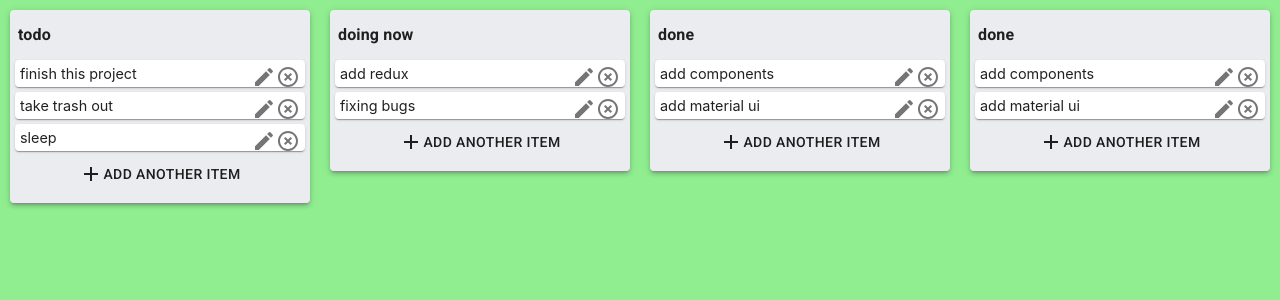
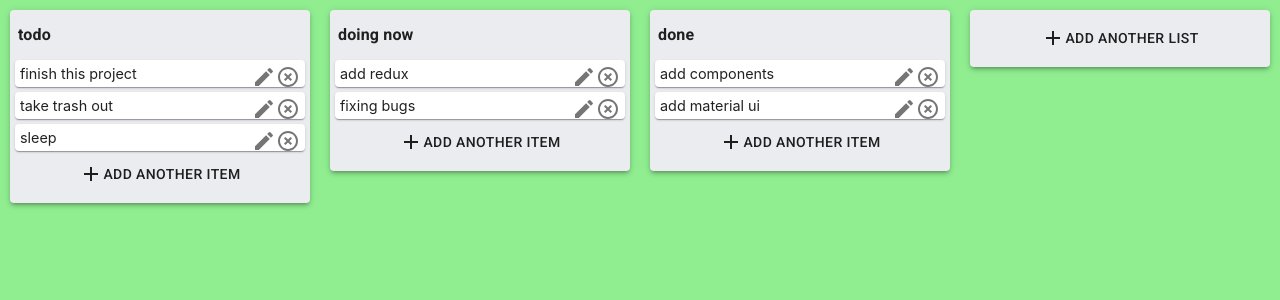
Before and after one commit to markobozic346/todo-react-redux-app, a React (Create React App) app: page / in a window 1280 px wide. Shown: the top 300 px of the page. Built offline with nearby package versions, Linux system fonts and the light colour scheme.

Commit message:
adding item into list

```diff
--- a/src/App.js
+++ b/src/App.js
@@ -33,6 +33,7 @@ function App(store) {
 
           <List
             key={i}
+            listID={list.id}
             listTitle={list.title}
             listItems={list.items}
           />
--- a/src/actions/actions.js
+++ b/src/actions/actions.js
@@ -3,16 +3,18 @@ const addList = (title) => {
     return{
         type: 'ADD_LIST',
         payload: {
-            title: title,
+            title,
         }
     }
 }
 
-const addItem = () => {
+const addItem = (description, id) => {
+
     return{
         type: 'ADD_ITEM',
         payload: {
-            description: 'something'
+            description,
+            id
         }
     }
 }
--- a/src/components/Input/Input.js
+++ b/src/components/Input/Input.js
@@ -30,23 +30,23 @@ const useStyles = makeStyles({
   },
 });
 
-const Input = ({ type }) => {
+const Input = ({ type, listID }) => {
+  const handleDispatch = (type, value, listID) => {
+    // adds new list
+    if (type === "list") {
+      dispatch(actions.addList(value));
 
-  const handleDispatch = (type, value) => {
+      //adds new item in list
+    } else {
 
-    if (type === "list") {
-
-      dispatch(actions.addList(value));
-    } else {
-      //send item data
+      dispatch(actions.addItem(value, listID));
     }
-  }
+  };
 
   //dispatch
   const dispatch = useDispatch();
   //states
   const [change, setChange] = useState("");
-
   const [isClicked, setIsClicked] = useState(false);
   const classes = useStyles();
   return (
@@ -56,23 +56,26 @@ const Input = ({ type }) => {
           <InputBase
             value={change}
             onChange={(e) => {
-
               setChange(e.target.value);
             }}
             autoFocus={true}
-
             className={classes.input}
           />
           <Button
             onClick={() => {
-              handleDispatch(type, change);
-
-             }}
+              handleDispatch(type, change, listID);
+            }}
             className={classes.confirmAddButton}
           >
             add new {type}
           </Button>
-          <HighlightOffIcon onClick={()=>{setIsClicked(!isClicked);}}className={classes.icon} color="action" />
+          <HighlightOffIcon
+            onClick={() => {
+              setIsClicked(!isClicked);
+            }}
+            className={classes.icon}
+            color="action"
+          />
         </>
       ) : (
         <Button
--- a/src/components/Input/InputContainer.js
+++ b/src/components/Input/InputContainer.js
@@ -13,15 +13,14 @@ const useStyles = makeStyles({
   },
 });
 
-const InputContainer = ({ type }) => {
+const InputContainer = ({listID, type }) => {
   const classes = useStyles();
   return type === "list" ? (
     <Paper elevation={3} className={classes.list}>
-      {" "}
-      <Input  type={type} />{" "}
+      <Input  type={type} listID={listID}/>
     </Paper>
   ) : (
-    <Input  type={type} />
+    <Input  type={type} listID={listID}/>
   );
 };
 
--- a/src/components/List/List.js
+++ b/src/components/List/List.js
@@ -3,7 +3,7 @@ import { Paper} from '@material-ui/core';
 import {makeStyles} from '@material-ui/core/styles'
 import Title from './Title'
 import Item from './Item'
-import AddItem from '../Input/InputContainer'
+import InputContainer from '../Input/InputContainer'
 const useStyle = makeStyles({
     list: {
         minWidth: '300px',
@@ -15,7 +15,7 @@ const useStyle = makeStyles({
     },
 })
 
-const List = ({listTitle, listItems}) => {
+const List = ({listID, listTitle, listItems}) => {
     const classes = useStyle();
     return (
 
@@ -23,11 +23,11 @@ const List = ({listTitle, listItems}) => {
 
               <Title listTitle={listTitle}/>
 
-              {listItems && listItems.map((item)=>(
-                <Item key={item.itemID} itemText={item.itemText}/>
+              {listItems && listItems.map((item, i)=>(
+                <Item key={i} itemText={item.itemText} />
               ))}
 
-            <AddItem type='item'/>
+            <InputContainer type='item' listID={listID}/>
         </Paper>
 
 
--- a/src/data/data.js
+++ b/src/data/data.js
@@ -45,42 +45,7 @@ const data = [
                 itemText: 'add material ui'
             },
         ]
-    },
-    {
-        id: 4,
-        title: 'done',
-        items: [
-            {
-                itemID: 1,
-                itemText: 'add components'
-            },
-            {
-                itemID: 2,
-                itemText: 'add material ui'
-            },
-        ]
-    },
-    {
-        id: 5,
-        title: 'done',
-        items: [
-        ]
-    },
-    {
-        id: 6,
-        title: 'done',
-        items: [
-            {
-                itemID: 1,
-                itemText: 'add components'
-            },
-            {
-                itemID: 2,
-                itemText: 'add material ui'
-            },
-        ]
     }
-
 ]
 
 export default data;
--- a/src/reducers/addReducer.js
+++ b/src/reducers/addReducer.js
@@ -1,26 +1,32 @@
-
-import data from '../data/data'
-
+import data from "../data/data";
 
 const addReducer = (state = data, action) => {
 
-    switch(action.type){
-        case 'ADD_LIST':
+  switch (action.type) {
+    case "ADD_LIST":
       return [
         ...state,
         {
           id: 9,
           title: action.payload.title,
-                    items: []
-                }
-            ]
+          items: [],
+        },
+      ];
 
-        case 'ADD_ITEM':
-            return [
+    case "ADD_ITEM":
+      return state.map(list =>
+        list.id === action.payload.id ? {
+            ...list,
+            items: [...list.items,
+            {
+              itemID: 89,
+              itemText: action.payload.description
+            }]
+        } : list)
 
-            ];
+
     default:
       return state;
   }
-}
-export default addReducer
+};
+export default addReducer;
```
Lines whose indentation alone changed are shown as unchanged.
